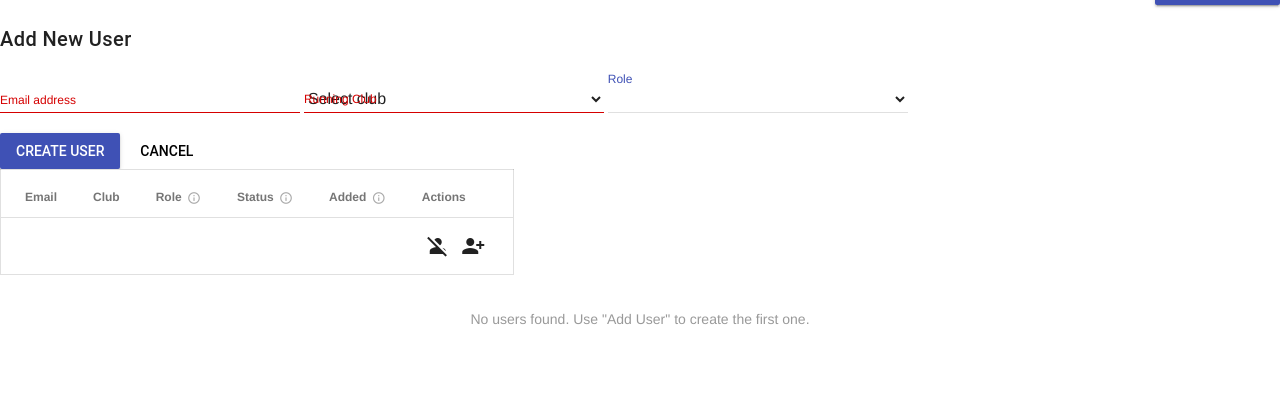
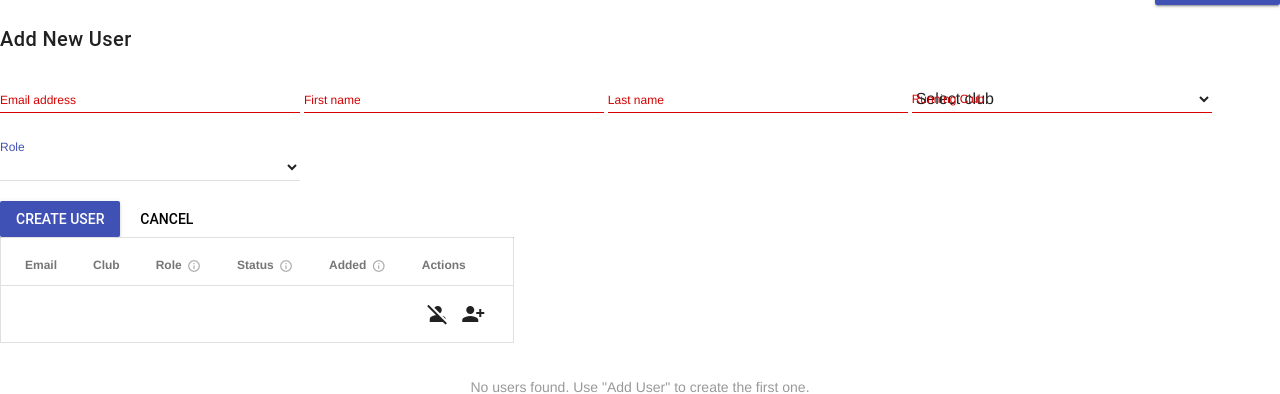
Before and after one commit to admin-mmr/event-photo-database, a Flask app: template gas-app/src/ui/templates/admin/users.html in a window 1280 px wide. Shown: the part 95-489 px from the top of the page. Run offline with Flask 3, Linux system fonts and the light colour scheme; the template is opened without the code that fills it, so the values that code supplies are empty; some libraries are stand-ins or nearby versions.

Commit message:
Fix Add User form: add required firstName/lastName, fix clubId field name
The Add User form was missing the firstName and lastName inputs that
validateCreateUserPayload() requires, so submission always failed with
'First name is required · Last name is required'.

Also fixed a latent bug where the club dropdown was named 'runningClub'
in both the form and the JS payload, but the server validator reads
'clubId'. The selected club was being silently dropped on every create.

- Added <input> for firstName (required, maxlength 50)
- Added <input> for lastName  (required, maxlength 50)
- Renamed select name + payload key + error span id from runningClub to clubId
- Submit payload now matches serverCreateUser's expected shape exactly

```diff
--- a/gas-app/src/ui/templates/admin/users.html
+++ b/gas-app/src/ui/templates/admin/users.html
@@ -112,15 +112,31 @@
                 <span class="field-error" id="error-email" aria-live="polite"></span>
               </div>
 
+              <div class="mdl-textfield mdl-js-textfield mdl-textfield--floating-label">
+                <input type="text" id="new-first-name" name="firstName"
+                       class="mdl-textfield__input" required autocomplete="off"
+                       maxlength="50">
+                <label class="mdl-textfield__label" for="new-first-name">First name</label>
+                <span class="field-error" id="error-firstName" aria-live="polite"></span>
+              </div>
+
+              <div class="mdl-textfield mdl-js-textfield mdl-textfield--floating-label">
+                <input type="text" id="new-last-name" name="lastName"
+                       class="mdl-textfield__input" required autocomplete="off"
+                       maxlength="50">
+                <label class="mdl-textfield__label" for="new-last-name">Last name</label>
+                <span class="field-error" id="error-lastName" aria-live="polite"></span>
+              </div>
+
               <div class="mdl-textfield mdl-js-textfield mdl-textfield--floating-label is-dirty">
-                <select id="new-club" name="runningClub" class="mdl-textfield__input" required>
+                <select id="new-club" name="clubId" class="mdl-textfield__input" required>
                   <option value="" disabled selected>Select club</option>
                   <? for (var i = 0; i < approvedClubs.length; i++) { ?>
                   <option value="<?= approvedClubs[i].value ?>"><?= approvedClubs[i].display ?></option>
                   <? } ?>
                 </select>
                 <label class="mdl-textfield__label" for="new-club">Running Club</label>
-                <span class="field-error" id="error-runningClub" aria-live="polite"></span>
+                <span class="field-error" id="error-clubId" aria-live="polite"></span>
               </div>
 
               <div class="mdl-textfield mdl-js-textfield mdl-textfield--floating-label is-dirty">
@@ -274,7 +290,9 @@
 
       var payload = {
         email: document.getElementById('new-email').value,
-        runningClub: document.getElementById('new-club').value,
+        firstName: document.getElementById('new-first-name').value,
+        lastName: document.getElementById('new-last-name').value,
+        clubId: document.getElementById('new-club').value,
         role: document.getElementById('new-role').value,
       };
 
```
